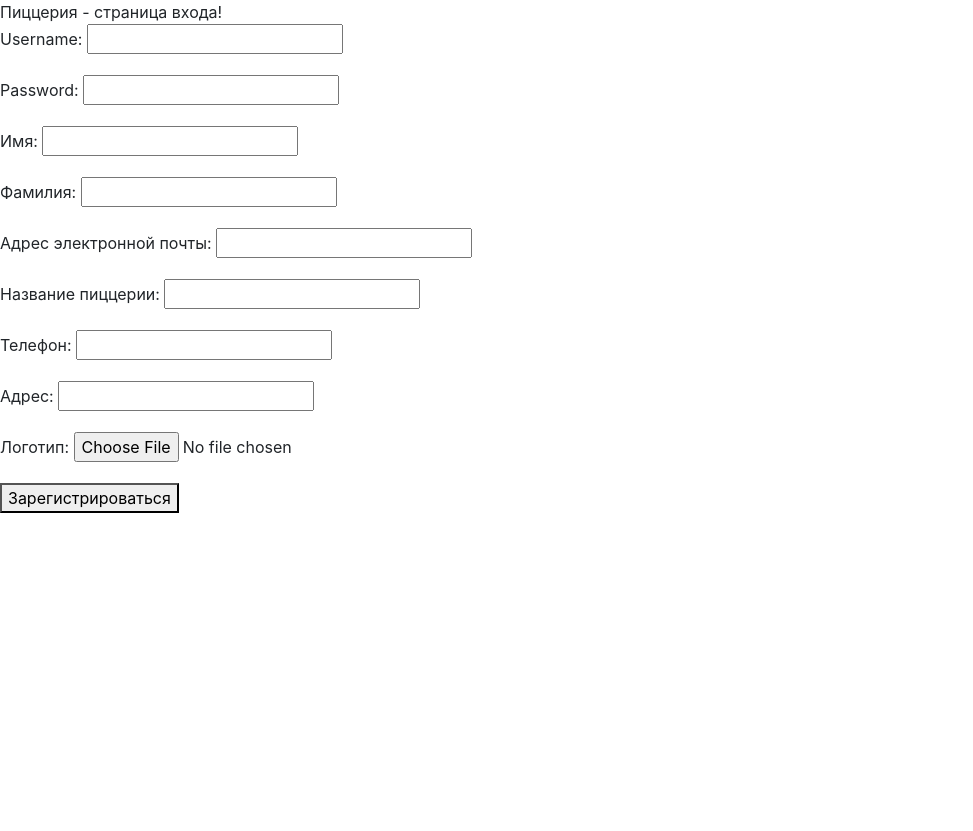
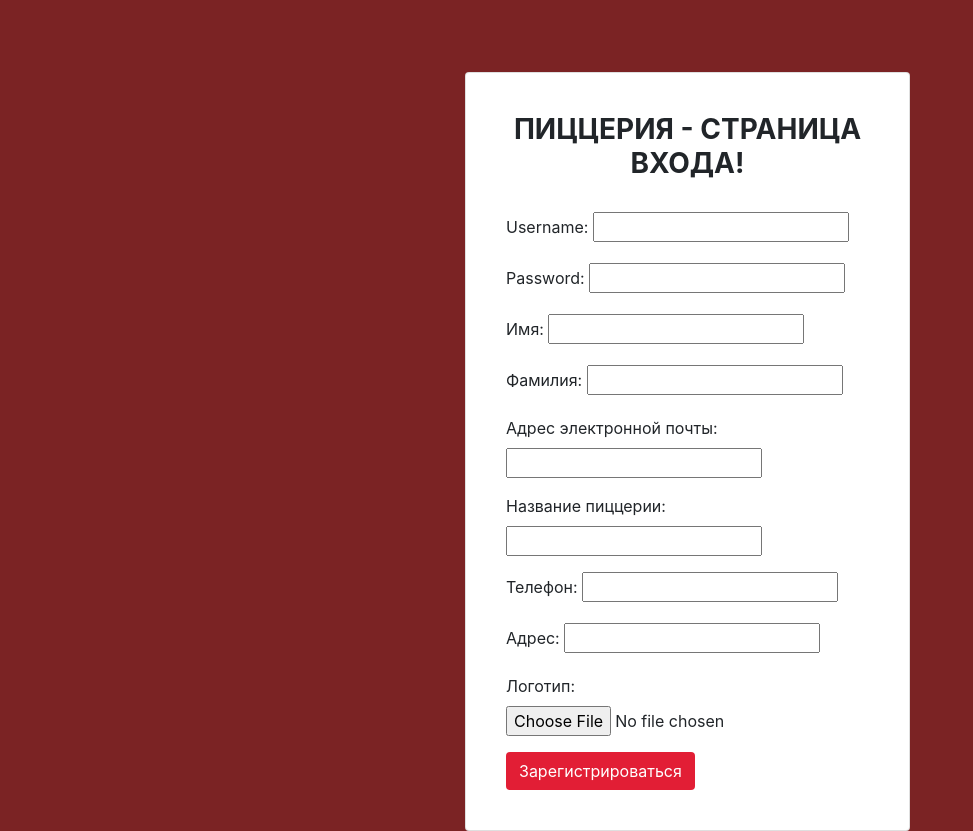
Before and after one commit to akigen/pizza-shop, a Django app: page /pizzashop/sign-up in a window 1280 px wide. Shown: the whole page, without its empty margins (0-973 px from the left). Before the commit the page ends 513 px from the top, so only its background shows below. Run offline with Django 3.2, Linux system fonts and the light colour scheme; some libraries are stand-ins or nearby versions.

Commit message:
add bootstrap and css to sign-in, sign-up pages

```diff
--- /dev/null
+++ b/pizzashopapp/static/css/style.css
@@ -0,0 +1,14 @@
+.bg-ruby {
+  background-color: #7B2324;
+}
+
+.btn-red {
+  color: white;
+  background-color: #E21E35;
+}
+
+.btn-red:hover,
+.btn-red:focus {
+  color: white;
+  background-color: #EC4D57;
+}
--- a/pizzashopapp/templates/base.html
+++ b/pizzashopapp/templates/base.html
@@ -5,7 +5,7 @@
     <meta charset="UTF-8">
     <title>{% block title %}{% endblock %}</title>
     <link rel="stylesheet" href="{% static 'css/bootstrap.min.css' %}">
-    <link rel="stylesheet" href="{% static 'css/mystyle.css' %}">
+    <link rel="stylesheet" href="{% static 'css/style.css' %}">
 
     <script src="{% static 'js/bootstrap.min.js' %}"></script>
 </head>
--- a/pizzashopapp/templates/base_signup.html
+++ b/pizzashopapp/templates/base_signup.html
@@ -5,12 +5,26 @@
     <meta charset="UTF-8">
     <title>{% block title %}{% endblock %}</title>
     <link rel="stylesheet" href="{% static 'css/bootstrap.min.css' %}">
-    <link rel="stylesheet" href="{% static 'css/mystyle.css' %}">
+    <link rel="stylesheet" href="{% static 'css/style.css' %}">
 
     <script src="{% static 'js/bootstrap.min.js' %}"></script>
 </head>
-<body>
-    {% block heading %}{% endblock %}
-    {% block content %}{% endblock %}
+<body class="bg-ruby">
+    <div class="container">
+        <div class="row">
+            <div class="col-lg-5 offset-lg-4">
+                <br/>
+                <br/>
+                <br/>
+                <div class="card card-body">
+                    <div class="card-body">
+                        <h3 class="text-center text-uppercase"><b>{% block heading %}{% endblock %}</b></h3>
+                        <br>
+                        {% block content %}{% endblock %}
+                    </div>
+                </div>
+            </div>
+        </div>
+    </div>
 </body>
 </html>
--- a/pizzashopapp/templates/pizzashop/home.html
+++ b/pizzashopapp/templates/pizzashop/home.html
@@ -5,7 +5,7 @@
     <meta charset="UTF-8">
     <title>Главная страница</title>
     <link rel="stylesheet" href="{% static 'css/bootstrap.min.css' %}">
-    <link rel="stylesheet" href="{% static 'css/mystyle.css' %}">
+    <link rel="stylesheet" href="{% static 'css/style.css' %}">
 
     <script src="{% static 'js/bootstrap.min.js' %}"></script>
 </head>
--- a/pizzashopapp/templates/pizzashop/sign-in.html
+++ b/pizzashopapp/templates/pizzashop/sign-in.html
@@ -8,6 +8,6 @@
 <form method="POST">
   {% csrf_token %}
   {{ form }}
-  <button type="submit">Войти</button>
+  <button type="submit" class="btn btn-red float-roght">Войти</button>
 </form>
 {% endblock %}
--- a/pizzashopapp/templates/pizzashop/sign-up.html
+++ b/pizzashopapp/templates/pizzashop/sign-up.html
@@ -9,6 +9,6 @@
   {% csrf_token %}
   {{ user_form.as_p }}
   {{ pizzashop_form.as_p }}
-  <button type="submit">Зарегистрироваться</button>
+  <button type="submit" class="btn btn-red float-roght">Зарегистрироваться</button>
 </form>
 {% endblock %}
```
Also changed, not shown: pizzashopapp/static/css/mystyle.css (deleted).
